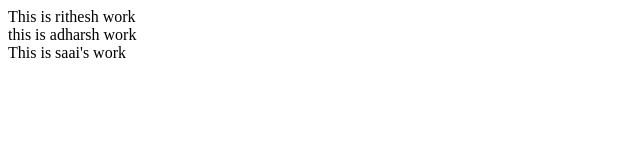
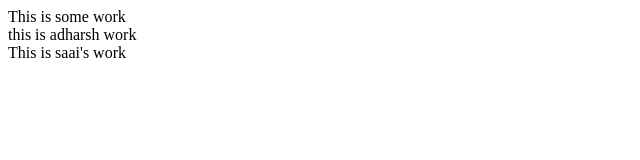
Before and after one commit to adharsh-narayana/Trial, a plain HTML site: page index.html in a window 1280 px wide. Shown: the full height of the page, 0-640 px from the left. Drawn offline with Linux system fonts and the light colour scheme.

Commit message:
change work

```diff
--- a/index.html
+++ b/index.html
@@ -1,6 +1,6 @@
 
 <div>
-  This is rithesh work
+  This is some work
 </div>
 
 <div>
```
